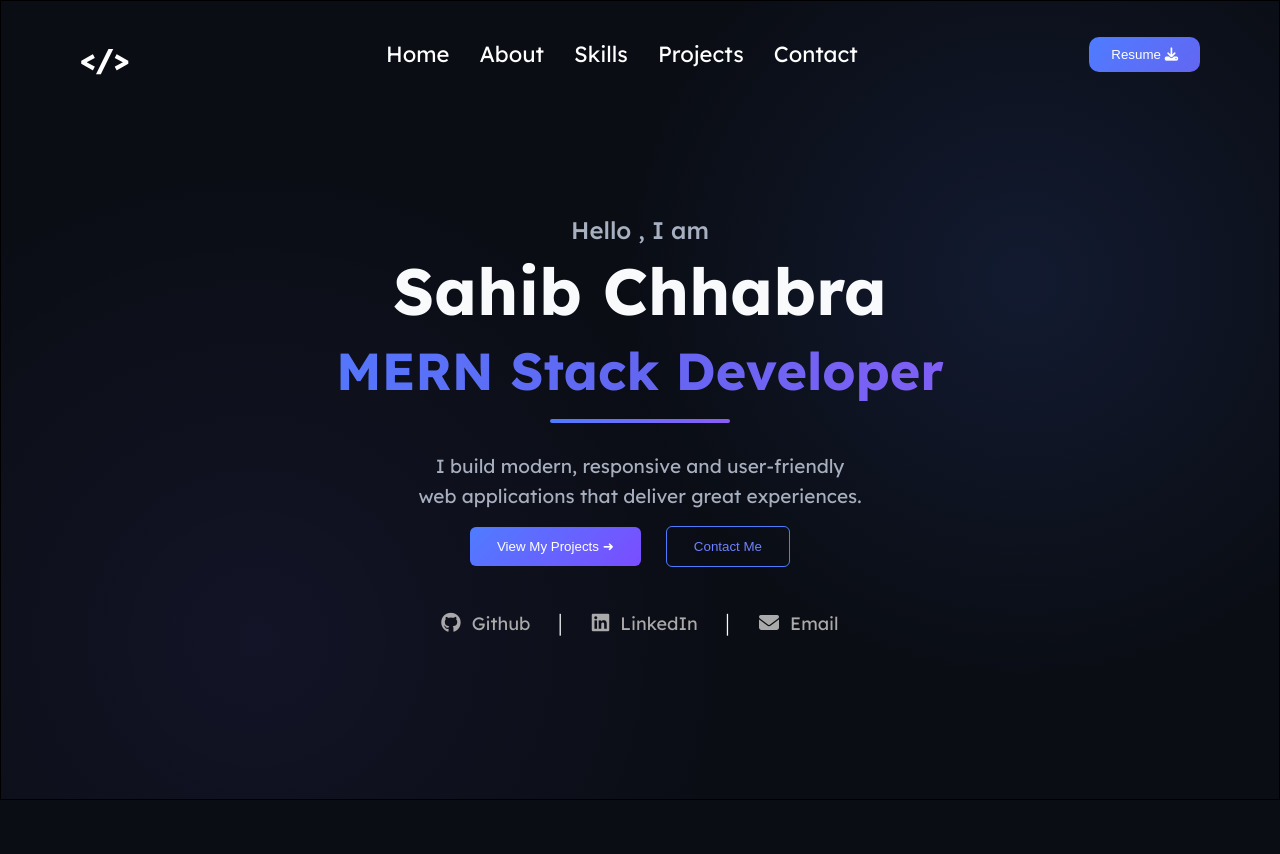
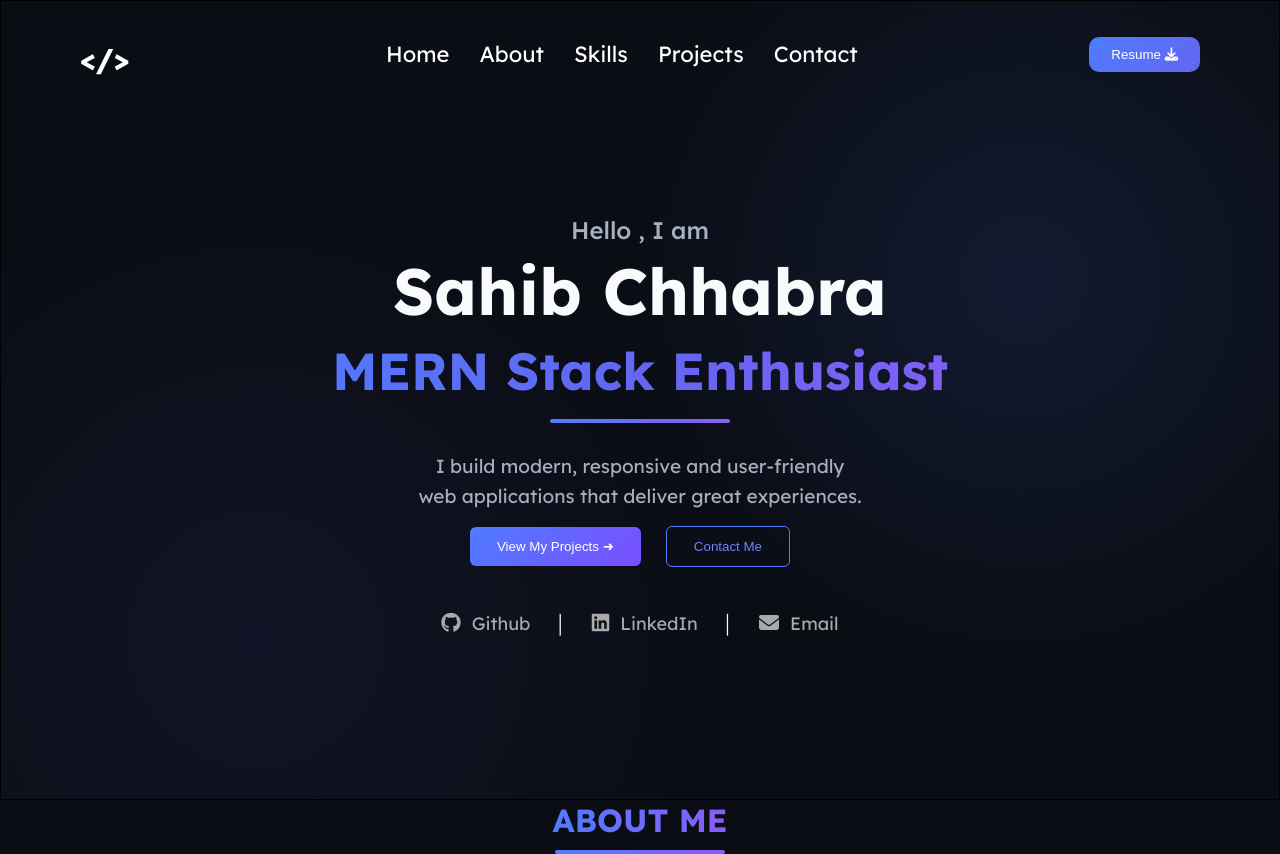
Before and after one commit to SahibChhabra/Portfolio, a plain HTML site: page index.html in a window 1280 px wide. Before the commit the page ends 800 px from the top, so only its background shows below. Drawn offline with Linux system fonts and the light colour scheme.

Commit message:
section2 started

```diff
--- a/index.html
+++ b/index.html
@@ -32,7 +32,7 @@
         <div class="card1">
             <p class="intro">Hello , I am </p>
              <h1> Sahib Chhabra </h1>
-             <h2>MERN Stack Developer</h2>
+             <h2>MERN Stack Enthusiast</h2>
              <div class="hero-line"></div>
             <h3>
     I build modern, responsive and user-friendly
@@ -59,5 +59,11 @@
    </div>
         </div>
     </section>
+    <section class="About-Page">
+         <div class="about-container">
+                <h2>ABOUT ME</h2>
+                <div class="about-me-line"></div>
+         </div>
+    </section>
 </body>
 </html>
--- a/style.css
+++ b/style.css
@@ -201,3 +201,30 @@ border-color: transparent;
     margin-right: 6px;
      font-size: 20px;
 }
+.About-page{
+      width: 100%;
+  min-height: 100vh;
+  padding: 60px 8%;
+}
+.about-container {
+  max-width: 1100px;
+  margin: auto;
+  display: flex;
+  flex-direction: column;
+  align-items: center;
+  justify-content: center;
+}
+.about-container h2{
+   font-size: 32px;
+     background: linear-gradient(90deg, #4f7cff, #8b5cf6);
+  -webkit-background-clip: text;
+  -webkit-text-fill-color: transparent;
+
+}
+.about-me-line{
+     width: 170px;
+    height: 4px;
+    margin-top: 10px;
+    background: linear-gradient(90deg, #4F7CFF, #8B5CF6);
+    border-radius: 10px;
+}
```
